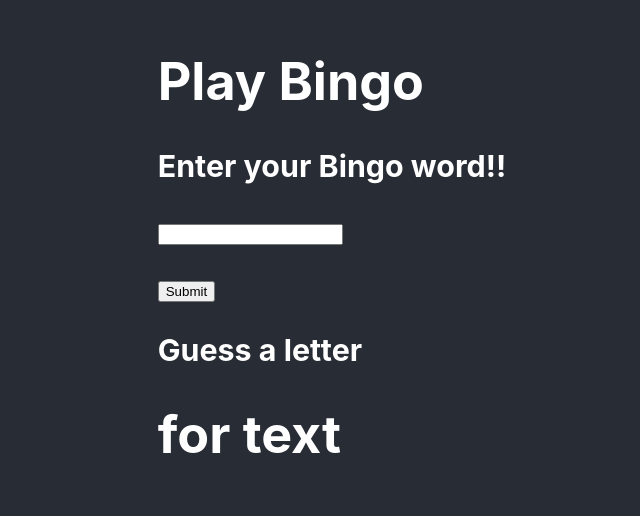
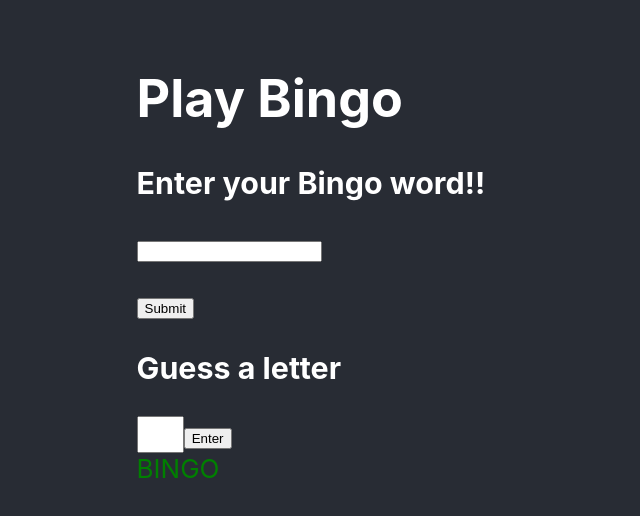
Before and after one commit to stanleyanoop/MyWorkshop, a React (Create React App) app in the folder react/bingo/: page / in a window 1280 px wide. Shown: the part 142-658 px from the top of the page, without its empty margins (308-948 px from the left). Built offline with nearby package versions, Linux system fonts and the light colour scheme.

Commit message:
UI components are done. Game logic started. Need further filtration of UI lay out and navigation.

```diff
--- a/react/bingo/src/bingo/BingoApp.css
+++ b/react/bingo/src/bingo/BingoApp.css
@@ -1,18 +1,3 @@
-.App {
-  text-align: center;
-}
-
-.App-logo {
-  height: 40vmin;
-  pointer-events: none;
-}
-
-@media (prefers-reduced-motion: no-preference) {
-  .App-logo {
-    animation: App-logo-spin infinite 20s linear;
-  }
-}
-
 .bingo {
   background-color: #282c34;
   min-height: 100vh;
@@ -32,21 +17,41 @@
   display: block;
 }
 
-.board-row:after {
+.attempt-left {
+  font-size: calc(10px + 2vmin);
+  color: green;
+}
+
+.attempt-over {
+  font-size: calc(10px + 2vmin);
+  color: red;
+}
+
+.guess-letter {
+  font-size: calc(10px + 2vmin);
+
+  width: 10%;
+  box-sizing: content-box;
+
+}
+
+.board-row {
   clear: both;
   content: "";
-  display: table;
+  display: inline-block;
 }
 
-.App-link {
-  color: #61dafb;
+.board-row-input {
+  clear: both;
+  content: "";
+  display: inline-block;
 }
 
-@keyframes App-logo-spin {
-  from {
-    transform: rotate(0deg);
-  }
-  to {
-    transform: rotate(360deg);
-  }
+.bingo-answer {
+  text-decoration : underline ;
+  display: inline-flexbox;
+  font-size: 40pt;
+
+
+  /* font-size: calc(15px + 2vmin); */
 }
--- a/react/bingo/src/bingo/Game.js
+++ b/react/bingo/src/bingo/Game.js
@@ -1,11 +1,9 @@
 import React from 'react';
+import GameLogic from './GameLogic'
+
+import './BingoApp.css';
 
 class Game extends React.Component {
-    constructor (props) {
-        super (props);
-        console.log('Game constructor');
-        console.log(this.props)
-    }
 
     render(){
         console.log('Inside game')
@@ -20,32 +18,4 @@ class Game extends React.Component {
 
 }
 
-class GameLogic extends React.Component  {
-    getBlankText() {
-        console.log('inside getBlankText');
-        let challengeText = this.props.challenge;
-        let size = challengeText.length;
-        console.log(size);
-
-        return (
-
-            <h1>for text</h1>
-        );
-    }
-
-    render() {
-        return(
-            <div>
-                <h3>Guess a letter</h3>
-                <div className='board-row' >
-                    {this.getBlankText()}
-                </div>
-
-            </div>
-        );
-
-    }
-
-}
-
 export default Game;
```
